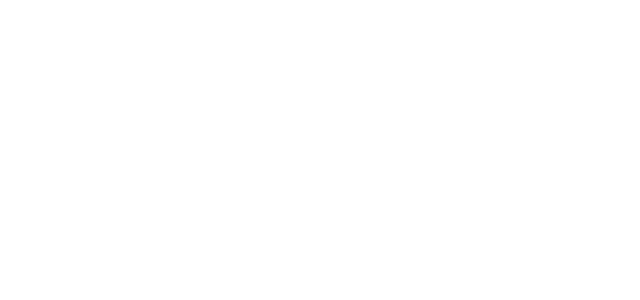
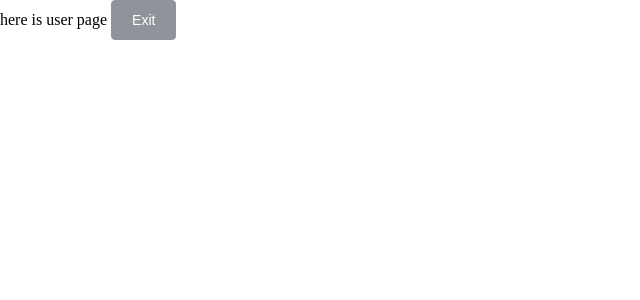
Before and after one commit to AndersonALAC/Course-Design-Bank-Management-Front-End, a Vue app: page /#/home in a window 1280 px wide. Shown: the top 300 px of the page, without its empty margins (0-640 px from the left). Built offline with nearby package versions, Linux system fonts and the light colour scheme; sample sign-in values are in the browser's storage.

Commit message:
add admin and user file

```diff
--- a/src/components/Admin.vue
+++ b/src/components/Admin.vue
@@ -0,0 +1,13 @@
+<template>
+  <div> here is admin page </div>
+</template>
+
+<script>
+export default {
+
+}
+</script>
+
+<style>
+
+</style>
--- a/src/components/User.vue
+++ b/src/components/User.vue
@@ -0,0 +1,23 @@
+<template>
+  <div> here is user page
+      <el-button type="info" @click="exit">Exit</el-button>
+  </div>
+</template>
+
+<script>
+export default {
+    data() {
+
+    },
+    methods: {
+        exit() {
+            window.sessionStorage.clear();
+            this.$router.push('/login');
+        }
+    }
+}
+</script>
+
+<style>
+
+</style>
--- a/src/router/index.js
+++ b/src/router/index.js
@@ -1,6 +1,8 @@
 import Vue from "vue";
 import VueRouter from "vue-router";
 import login from "../components/Login.vue";
+import user from "../components/User.vue"
+import admin from '../components/Admin.vue';
 
 Vue.use(VueRouter);
 
@@ -8,7 +10,17 @@ const router = new VueRouter({
   routes: [
     { path: "/", redirect: "/login" },
     { path: "/login", component: login },
+    { path: "/home", component: user },
+    {path: "/admin", component: admin}
   ],
 });
 
+router.beforeEach((to, from, next) => {
+  if(to.path === '/login') return next();
+
+  const tokenStr = window.sessionStorage.getItem('token');
+  if(!tokenStr) return next('/login');
+  next();
+})
+
 export default router;
```
